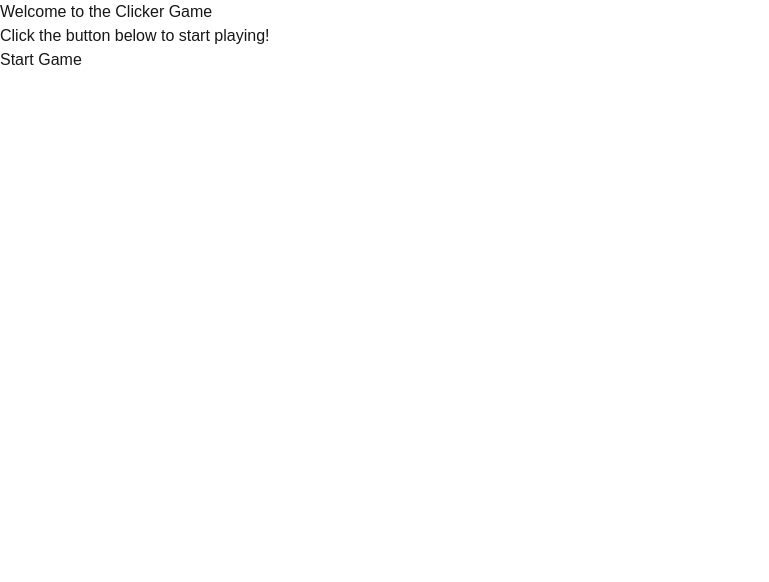
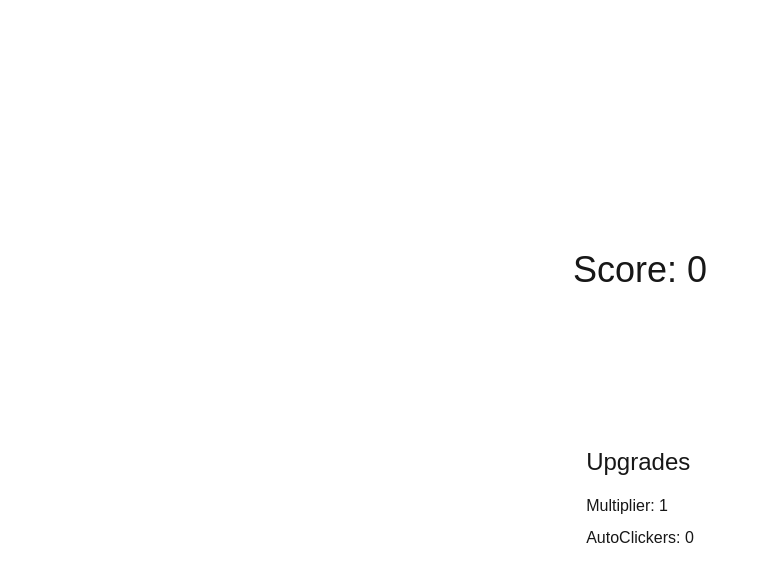
Before and after one commit to bastienpog/clicker, a Next.js app: page / in a window 1280 px wide. Shown: the top 582 px of the page, without its empty margins (0-769 px from the left). Built offline with nearby package versions, Linux system fonts and the light colour scheme.

Commit message:
feat : updated Page to use useGameStore

```diff
--- a/src/app/page.tsx
+++ b/src/app/page.tsx
@@ -1,10 +1,55 @@
+"use client";
+
+import { useGameStore } from "./useGameStore";
+import { useEffect } from "react";
+
+
 const Home = () => {
+  const { score, multiplier, autoclickers, addScore, increaseMultiplier, buyAutoclicker } = useGameStore();
+
+  useEffect(() => {
+    const interval = setInterval(() => {
+      if (autoclickers > 0) {
+        addScore(autoclickers);
+      }
+    }, 1000);
+    return () => clearInterval(interval);
+  }, [autoclickers]);
   return (
-    <div>
-      <h1>Welcome to the Clicker Game</h1>
-      <p>Click the button below to start playing!</p>
-      <button>Start Game</button>
-    </div>
+    <main className="flex flex-col items-center justify-center h-screen">
+      <h1 className="text-4xl mb-6">Score: {score}</h1>
+
+      <button
+        onClick={() => addScore(1)}
+        className="text-white border border-white px-4 py-2 rounded-md"
+      >
+        Click me!
+      </button>
+
+      <div className="mt-6 space-x-4">
+        <button
+          onClick={increaseMultiplier}
+          className="text-white border border-white px-4 py-2 rounded-md"
+        >
+          Buy Multiplier
+        </button>
+        <button
+          onClick={buyAutoclicker}
+          className="text-white border border-white px-4 py-2 rounded-md"
+        >
+          Buy AutoClicker
+        </button>
+      </div>
+
+      <div>
+        <h2 className="text-2xl mt-6">Upgrades</h2>
+        <ul className="mt-4 space-y-2">
+          <li>Multiplier: {multiplier}</li>
+          <li>AutoClickers: {autoclickers}</li>
+        </ul>
+      </div>
+
+    </main>
   );
 };
 
```
